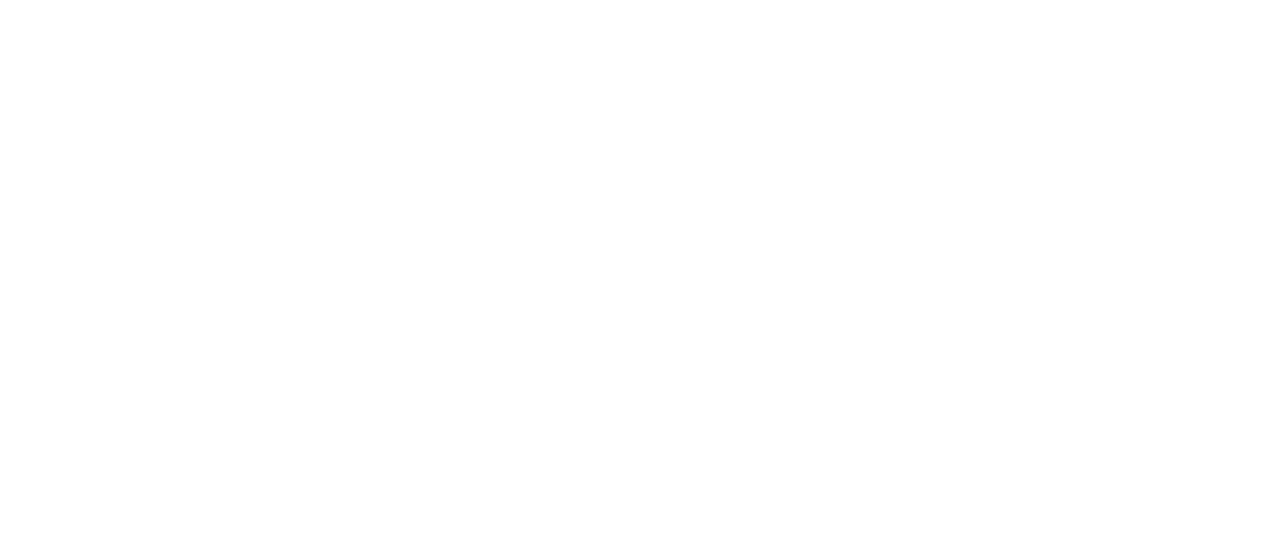
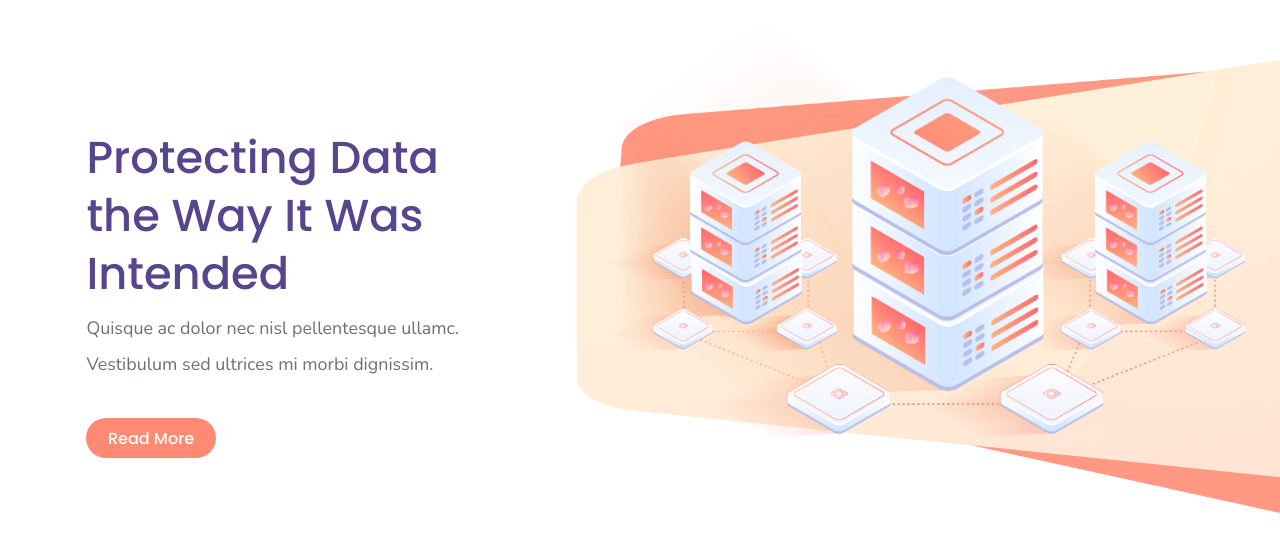
Before and after one commit to nimapm/Foton, a React (Create React App) app: page / in a window 1280 px wide. Shown: the part 4430-4982 px from the top of the page. Before the commit the page ends 4320 px from the top, so only its background shows below. Built offline with nearby package versions, Linux system fonts and the light colour scheme.

Commit message:
-added protected data part

```diff
--- a/src/assets/css/_main.scss
+++ b/src/assets/css/_main.scss
@@ -517,6 +517,7 @@ $container-element-width:25%,
   font-size: 1.2em;
   cursor: default;
   margin-top: 5%;
+  margin-right: 10%;
 }
 
 /* Main services  end */
@@ -625,6 +626,7 @@ $container-element-width:25%,
   .unique-right-cnt-top {
     width: 100%;
     text-align: left;
+    margin-bottom: 2%;
 
     h4 {
       font-size: 3em;
@@ -637,6 +639,7 @@ $container-element-width:25%,
   .unique-right-cnt-middle {
     width: 100%;
     text-align: left;
+    margin-bottom: 2%;
 
     p {
       line-height: 35px;
@@ -695,7 +698,167 @@ $container-element-width:25%,
 
 }
 
-/* main unique end*/
+/* main unique end */
+
+
+/* main protected data start */
+
+
+.protected-data {
+  @include section;
+
+}
+
+.protected-data-bg {
+
+  position: absolute;
+  z-index: 7;
+  width: 100%;
+  height: 100%;
+  text-align: right;
+
+}
+
+
+.protected-data-bg-box {
+  width: 100%;
+  height: 100%;
+  text-align: right;
+  position: relative;
+
+
+  .cnt1 {
+    .cnt2 {
+      text-align: right;
+
+      img {
+        width: 55%;
+      }
+    }
+  }
+}
+
+
+.protected-data-content {
+  position: absolute;
+  width: 100%;
+  height: 100%;
+  text-align: center;
+  z-index: 8;
+}
+
+.protected-data-content {
+
+  width: 100%;
+  height: 100%;
+  position: relative;
+  text-align: center;
+
+  .protected-data-content-box {
+    display: inline-block;
+    text-align: center;
+  }
+
+  .protected-left {
+    width: 45%;
+    height: 100%;
+  }
+
+  .protected-right {
+    width: 55%;
+    height: 100%;
+
+
+
+  }
+
+}
+
+.protected-left {
+  .cnt1 {
+    .cnt2 {
+      text-align: right;
+
+      .protected-data-box-left {
+        width: 75%;
+        height: max-content;
+        text-align: center;
+        display: inline-block;
+        margin-right: 10%;
+
+        .protected-data-cnt-top {
+          display: inline-block;
+          width: 100%;
+          height: 30%;
+          text-align: left;
+          color: $main-blue;
+          font-size: 3.5vw;
+
+          h4 {
+            font-weight: normal;
+            line-height: 4.5vw;
+          }
+        }
+
+        .protected-data-cnt-middle {
+          width: 100%;
+          height: 100%;
+          text-align: left;
+          margin-top: 2%;
+
+          p {
+            color: $main-grey;
+            font-size: 1.4vw;
+            line-height: 2.8vw;
+            font-family: $main-font-description;
+          }
+        }
+
+        .protected-data-cnt-bottom {
+          width: 100%;
+          height: 100%;
+          text-align: left;
+          margin-top: 10%;
+
+          a {
+            padding: 2% 5%;
+            background-color: #ff8a73;
+            text-decoration: none;
+            color: #fff;
+            border-radius: 20px;
+
+          }
+
+        }
+
+      }
+    }
+  }
+}
+
+.protected-data-cnt-right-box {
+  text-align: center;
+  width: 100%;
+  height: 100%;
+
+
+  .cnt1 {
+    .cnt2 {
+      img {
+        width: 90%;
+        margin-top: -15%;
+      }
+    }
+  }
+
+}
+
+
+
+
+
+/* main protected data end  */
+
 
 
 
@@ -887,10 +1050,7 @@ $container-element-width:25%,
     display: table-cell;
   }
 
-  .main-services-cnt-right-p {
 
-    margin-right: 10%;
-  }
 
   /* services end */
 }
--- a/src/components/main.jsx
+++ b/src/components/main.jsx
@@ -6,6 +6,7 @@ import Secure from "./main/secure";
 import DigitalAgency from "./main/digital-agency";
 import MainServices from "./main/main-services";
 import Unique from "./main/unique";
+import ProtectedData from "./main/protect-data";
 
 class Main extends Component {
   state = {};
@@ -17,6 +18,7 @@ class Main extends Component {
         <DigitalAgency />
         <MainServices />
         <Unique />
+        <ProtectedData />
       </React.Fragment>
     );
   }
--- /dev/null
+++ b/src/components/main/protect-data.jsx
@@ -0,0 +1,68 @@
+import React, { Component } from "react";
+
+import style from "../../assets/css/_main.scss";
+
+class ProtectedData extends Component {
+  state = {
+    title: "Protecting Data the Way It Was Intended ",
+    description:
+      "Quisque ac dolor nec nisl pellentesque ullamc. Vestibulum sed ultrices mi morbi dignissim.",
+    link: "#",
+  };
+  render() {
+    const { title, description, link } = this.state;
+    return (
+      <React.Fragment>
+        <div className="protected-data">
+          <div className="protected-data-bg">
+            <div className="protected-data-bg-box">
+              <div className="cnt1">
+                <div className="cnt2">
+                  <img
+                    src={require("../../assets/images/background/layer-orange-right.png")}
+                  />
+                </div>
+              </div>
+            </div>
+          </div>
+          <div className="protected-data-content">
+            <div className="protected-data-content-box protected-left">
+              <div className="cnt1">
+                <div className="cnt2">
+                  <div className="protected-data-box-left">
+                    <div className="protected-data-cnt-top">
+                      <h4>{title}</h4>
+                    </div>
+                    <div className="protected-data-cnt-middle">
+                      <p>{description}</p>
+                    </div>
+                    <div className="protected-data-cnt-bottom">
+                      <a href={link}>Read More</a>
+                    </div>
+                  </div>
+                </div>
+              </div>
+            </div>
+            <div className="protected-data-content-box protected-right">
+              <div className="cnt1">
+                <div className="cnt2">
+                  <div className="protected-data-cnt-right-box">
+                    <div className="cnt1">
+                      <div className="cnt2">
+                        <img
+                          src={require("../../assets/images/elements/servers.png")}
+                        />
+                      </div>
+                    </div>
+                  </div>
+                </div>
+              </div>
+            </div>
+          </div>
+        </div>
+      </React.Fragment>
+    );
+  }
+}
+
+export default ProtectedData;
```
Also changed, not shown: src/assets/images/background/layer-orange-right.png (added), src/assets/images/elements/servers.png (added).
